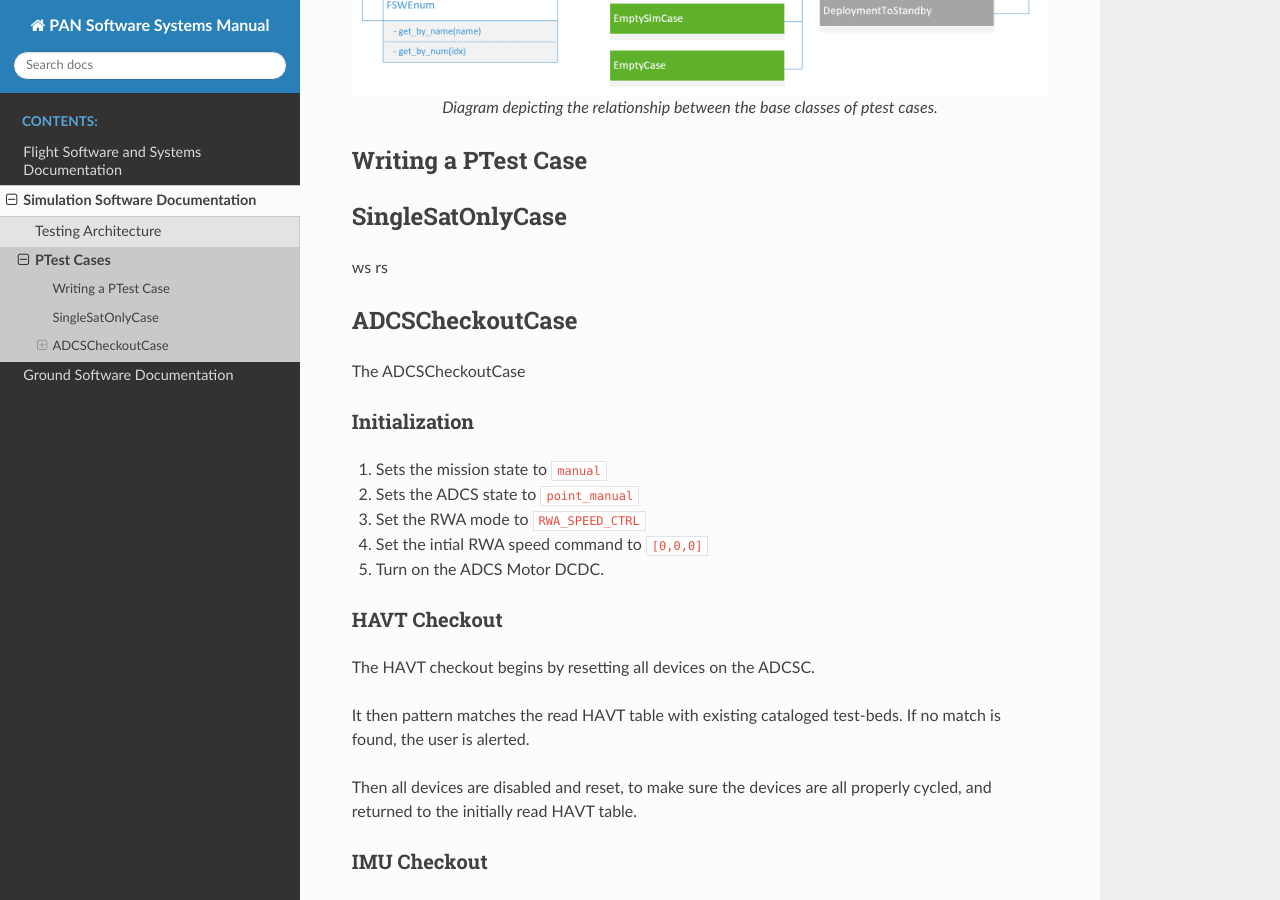
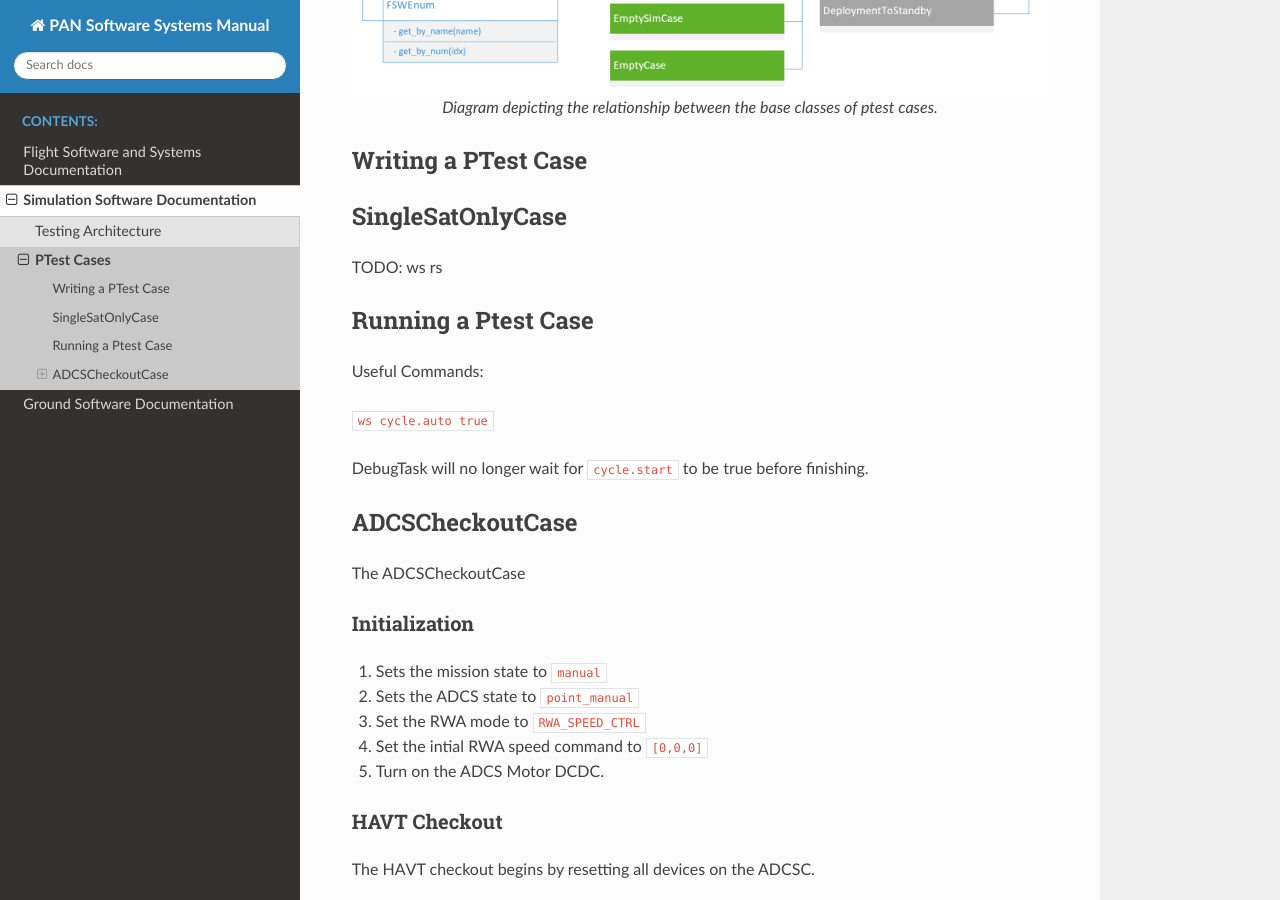
Before and after one commit to pathfinder-for-autonomous-navigation/Documentation, a Sphinx documentation site: the page built from source/psim/ptest_cases.rst, in a window 1280 px wide and 900 px high, scrolled down 598 px. Built offline with Sphinx 7.4.7 and the Read the Docs theme 2.0.0, drawn with Linux system fonts in a browser that asks for light colours.

Commit message:
minor documentation

```diff
--- a/source/psim/ptest_cases.rst
+++ b/source/psim/ptest_cases.rst
@@ -24,7 +24,17 @@ Writing a PTest Case
 SingleSatOnlyCase
 -----------------
 
+TODO:
 ws rs
+
+Running a Ptest Case
+--------------------
+
+Useful Commands:
+
+``ws cycle.auto true``
+
+DebugTask will no longer wait for ``cycle.start`` to be true before finishing.
 
 ADCSCheckoutCase
 ----------------
```
